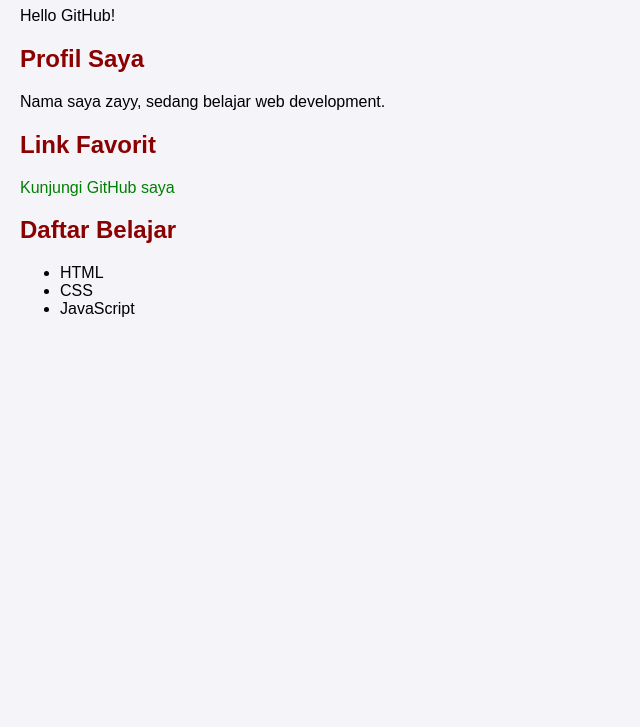
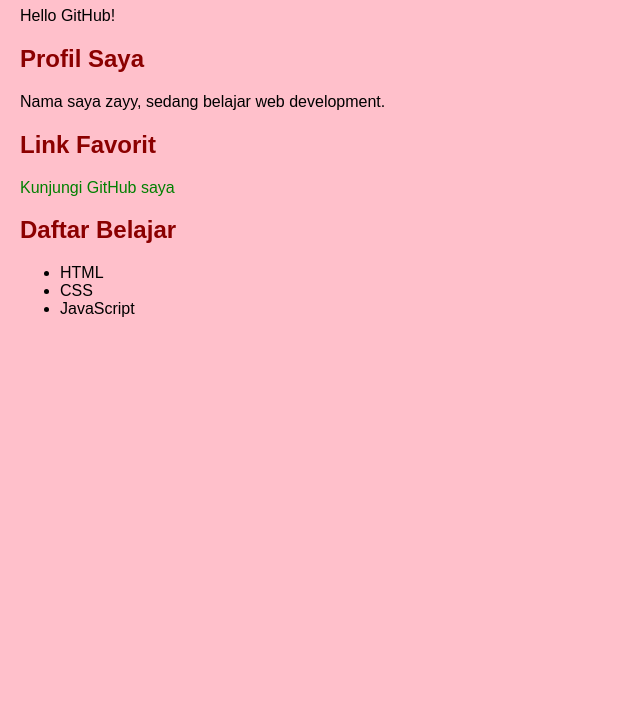
Before and after one commit to yulast1157-ui/work-web, a plain HTML site: page index.html in a window 1280 px wide. Shown: the part 73-800 px from the top of the page, without its empty margins (0-640 px from the left). Drawn offline with Linux system fonts and the light colour scheme.

Commit message:
test change background color to pink

```diff
--- a/style.css
+++ b/style.css
@@ -1,6 +1,6 @@
 body {
   font-family: Arial, sans-serif;
-  background-color: #f4f4f9;
+  background-color: pink;
   margin: 20px;
   padding: 0;
 }
```
